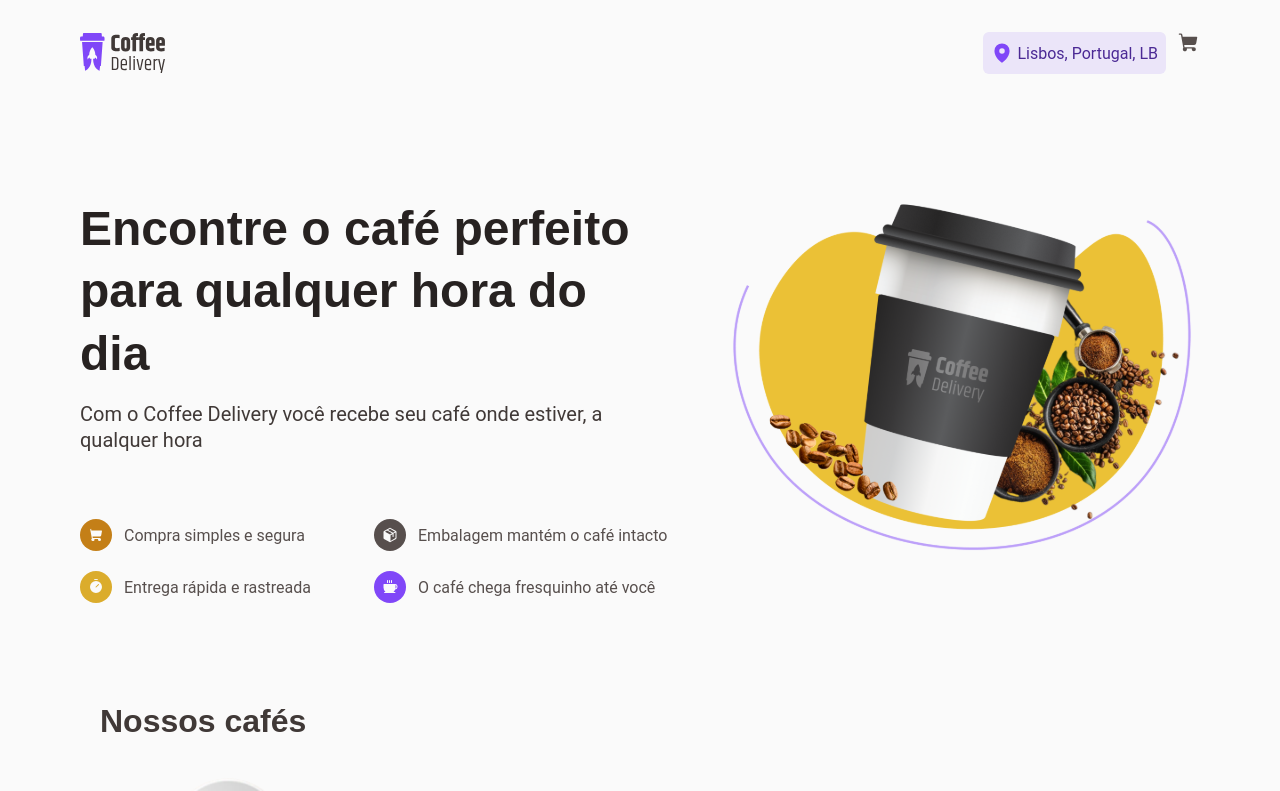
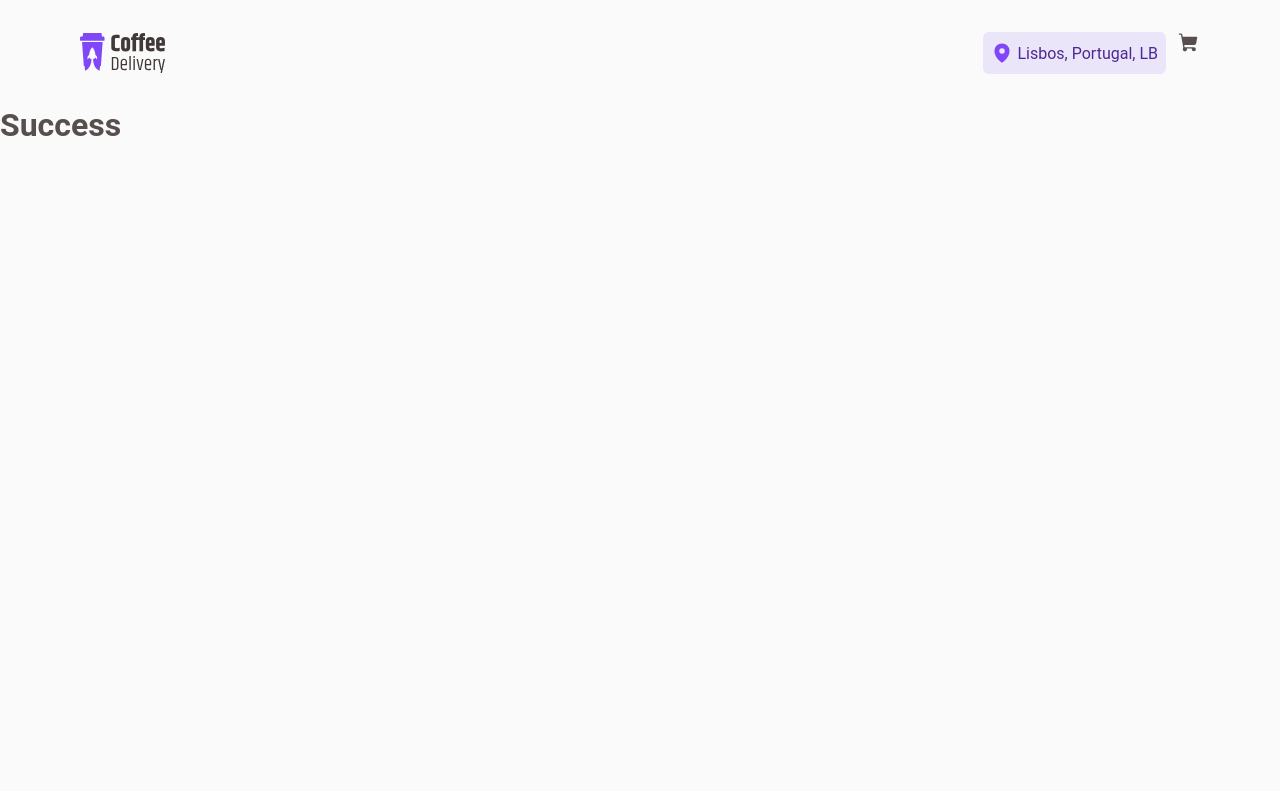
Before and after one commit to simaomenezes/Challenge-Coffee-Delivery, a React (Vite) app in the folder Coffee-Delivery/: page /success in a window 1280 px wide. Shown: the top 791 px of the page. Built offline with nearby package versions, Linux system fonts and the light colour scheme.

Commit message:
feat: Create router to our application

```diff
--- a/Coffee-Delivery/package.json
+++ b/Coffee-Delivery/package.json
@@ -14,6 +14,7 @@
     "phosphor-react": "^1.4.1",
     "react": "^18.2.0",
     "react-dom": "^18.2.0",
+    "react-router-dom": "^6.22.2",
     "styled-components": "^6.1.8"
   },
   "devDependencies": {
--- a/Coffee-Delivery/src/App.tsx
+++ b/Coffee-Delivery/src/App.tsx
@@ -1,14 +1,15 @@
 import { ThemeProvider } from 'styled-components'
 import { GlobalStyle } from './styles/global'
 import { defaultTheme } from './styles/Themes/default'
-import { Header } from './components/Header'
-import { Home } from './pages/Home'
+import { Router } from './Router'
+import { BrowserRouter } from 'react-router-dom'
 
 export function App() {
   return (
     <ThemeProvider theme={defaultTheme}>
-      <Header />
-      <Home />
+      <BrowserRouter>
+        <Router />
+      </BrowserRouter>
       <GlobalStyle />
     </ThemeProvider>
   )
--- /dev/null
+++ b/Coffee-Delivery/src/Router.tsx
@@ -0,0 +1,17 @@
+import { Route, Routes } from 'react-router-dom'
+import { DefaultLayout } from './layouts/DefaultLayout'
+import { Success } from './pages/Success'
+import { Car } from './pages/Cart'
+import { Home } from './pages/Home'
+
+export function Router() {
+  return (
+    <Routes>
+      <Route path="/" element={<DefaultLayout />}>
+        <Route path="/" element={<Home />} />
+        <Route path="/car" element={<Car />} />
+        <Route path="/success" element={<Success />} />
+      </Route>
+    </Routes>
+  )
+}
--- /dev/null
+++ b/Coffee-Delivery/src/layouts/DefaultLayout/index.tsx
@@ -0,0 +1,12 @@
+import { Outlet } from 'react-router-dom'
+import { Header } from '../../components/Header'
+import { LayoutContainer } from './styles'
+
+export function DefaultLayout() {
+  return (
+    <LayoutContainer>
+      <Header />
+      <Outlet />
+    </LayoutContainer>
+  )
+}
--- /dev/null
+++ b/Coffee-Delivery/src/layouts/DefaultLayout/styles.ts
@@ -0,0 +1,3 @@
+import styled from 'styled-components'
+
+export const LayoutContainer = styled.div``
--- /dev/null
+++ b/Coffee-Delivery/src/pages/Cart/index.tsx
@@ -0,0 +1,7 @@
+export function Car() {
+  return (
+    <div>
+      <h1>My Car</h1>
+    </div>
+  )
+}
--- /dev/null
+++ b/Coffee-Delivery/src/pages/Success/index.tsx
@@ -0,0 +1,7 @@
+export function Success() {
+  return (
+    <div>
+      <h1>Success</h1>
+    </div>
+  )
+}
```
Also changed, not shown: 1 other file (tests, documents, lock files or other folders).
